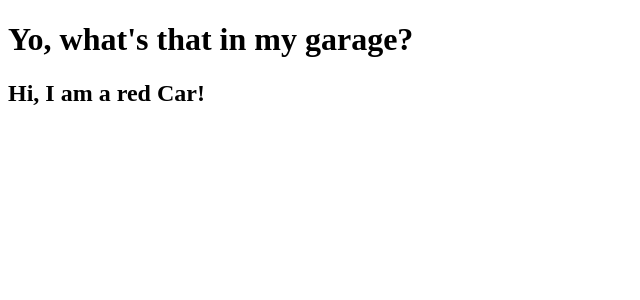
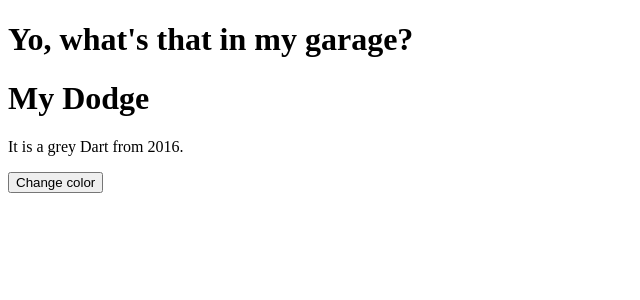
Before and after one commit to henatic/react-tutorial, a React (Create React App) app in the folder my-react-app/: page / in a window 1280 px wide. Shown: the top 300 px of the page, without its empty margins (0-640 px from the left). Built offline with nearby package versions, Linux system fonts and the light colour scheme.

Commit message:
Change state of Car.

```diff
--- a/my-react-app/src/Car.js
+++ b/my-react-app/src/Car.js
@@ -1,5 +1,33 @@
-function Car(props) {
-    return <h2>Hi, I am a {props.color} Car!</h2>;
+import React from 'react';
+
+class Car extends React.Component {
+    constructor(props) {
+        super(props);
+        this.state =
+        {
+            brand: "Dodge",
+            model: "Dart",
+            color: "grey",
+            year: 2016
+        };
+    }
+    changeColor = () => {
+        this.setState({color: "blue"});
+      }
+    render() {
+        return (
+            <div>
+                <h1>My {this.state.brand}</h1>
+                <p>
+                    It is a {this.state.color} {this.state.model} from {this.state.year}.
+                </p>
+                <button
+                    type="button"
+                    onClick={this.changeColor}
+                >Change color</button>
+            </div>
+        );
+    }
 }
 
 export default Car;
--- a/my-react-app/src/Garage.js
+++ b/my-react-app/src/Garage.js
@@ -4,7 +4,7 @@
     return (
         <>
         <h1>Yo, what's that in my garage?</h1>
-        <Car color="red"/>
+        <Car color="green"/>
         </>
     );
 }
```
